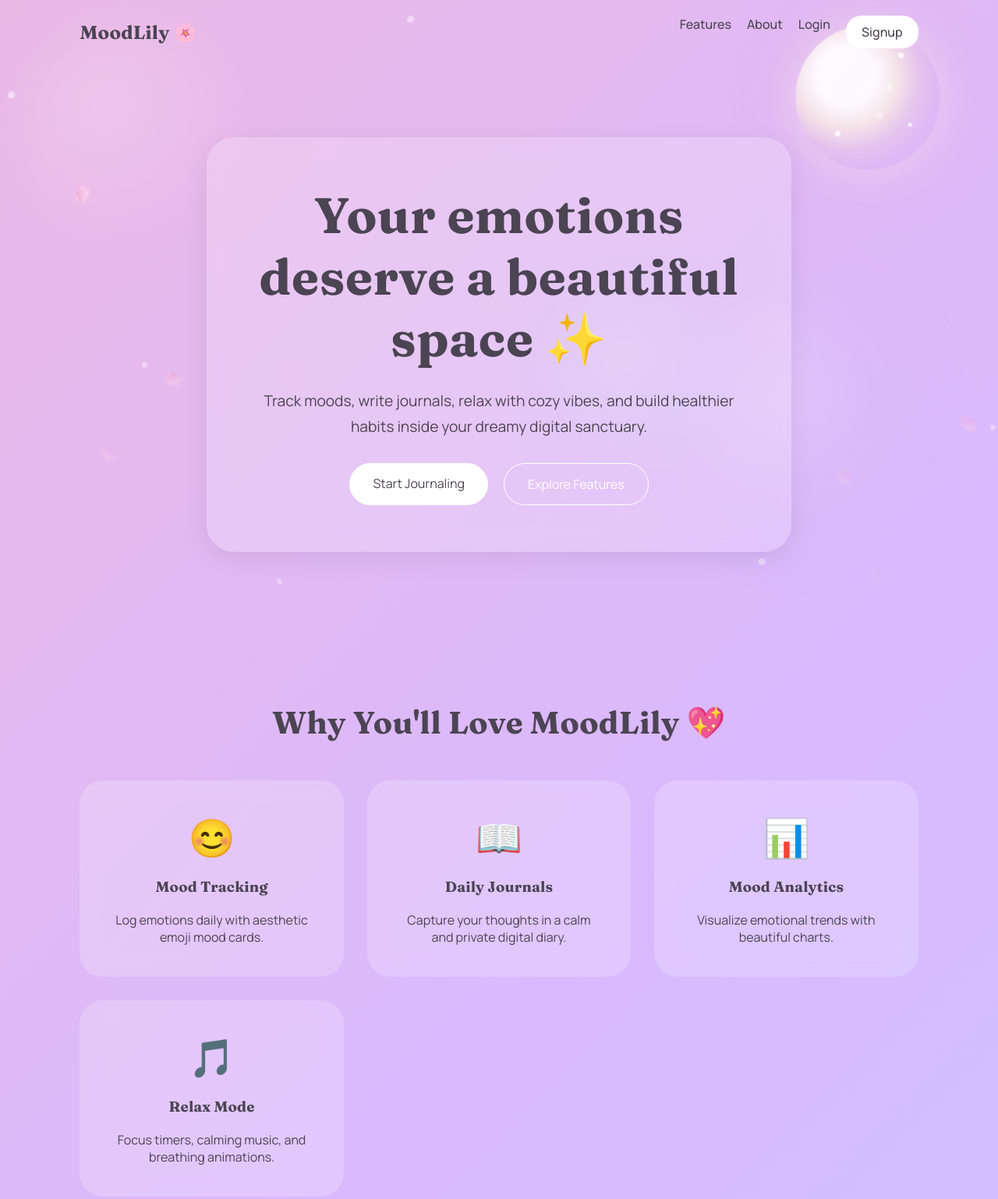
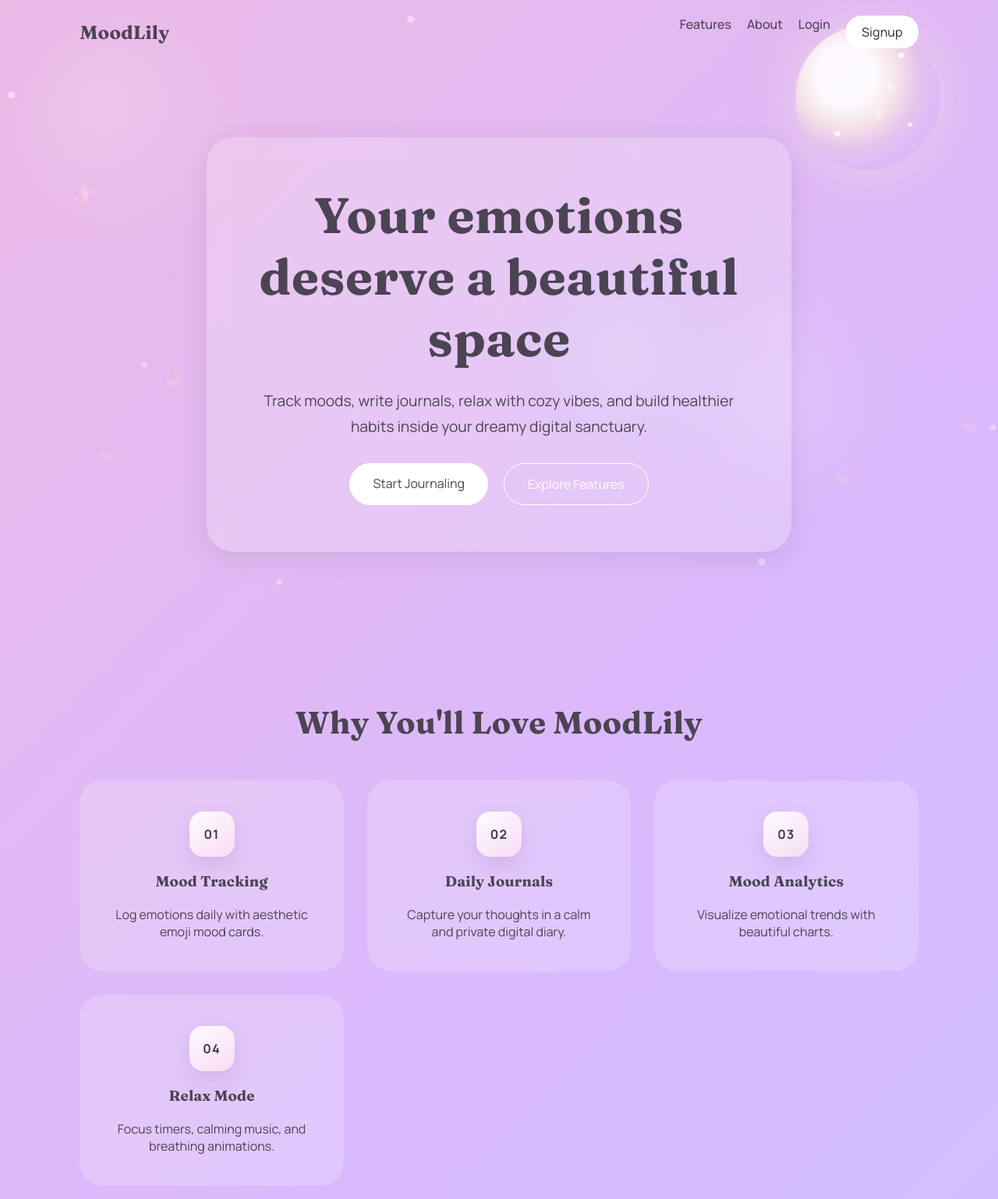
Before and after one commit to Sonalip12/MoodLily-Aesthetic-Mood-Journal, a website: page index.html in a window 1280 px wide. Shown: the top 1538 px of the page at 78% size. Drawn offline with Linux system fonts and the light colour scheme.

Commit message:
Add floral cursor sway effect and refine homepage copy

```diff
--- a/frontend/styles/global.css
+++ b/frontend/styles/global.css
@@ -11,6 +11,10 @@ html{
 :root{
   --font-body:'Manrope', sans-serif;
   --font-display:'Fraunces', serif;
+  --cursor-x:50vw;
+  --cursor-y:50vh;
+  --cursor-nx:0;
+  --cursor-ny:0;
 }
 
 body{
@@ -162,6 +166,8 @@ body > *{
   pointer-events:none;
   z-index:0;
   overflow:hidden;
+  transform:translate3d(calc(var(--cursor-nx) * 8px), calc(var(--cursor-ny) * 8px), 0);
+  transition:transform 180ms ease-out;
 }
 
 .sakura{
@@ -211,6 +217,50 @@ body > *{
 .sakura14{left:76%; animation-duration:16.8s; animation-delay:-5s; transform:scale(0.9) rotate(24deg);}
 .sakura15{left:88%; animation-duration:22s; animation-delay:-15s; transform:scale(1.25) rotate(46deg);}
 .sakura16{left:96%; animation-duration:18s; animation-delay:-8s; transform:scale(1.05) rotate(60deg);}
+
+.flower-cursor-layer{
+  position:fixed;
+  inset:0;
+  pointer-events:none;
+  z-index:4;
+}
+
+.flower-cursor-layer::before{
+  content:"";
+  position:absolute;
+  left:var(--cursor-x);
+  top:var(--cursor-y);
+  width:18px;
+  height:18px;
+  margin-left:-9px;
+  margin-top:-9px;
+  border-radius:50%;
+  background:
+    radial-gradient(circle at 50% 50%, rgba(255,255,255,0.96) 0 18%, rgba(255,194,224,0.88) 19% 48%, rgba(255,160,204,0.22) 49% 100%);
+  box-shadow:0 0 18px rgba(255,182,214,0.6);
+  opacity:0;
+  transform:scale(0.75);
+  transition:opacity 180ms ease, transform 180ms ease;
+}
+
+body.cursor-active .flower-cursor-layer::before{
+  opacity:0.95;
+  transform:scale(1);
+}
+
+.cursor-petal{
+  position:absolute;
+  width:13px;
+  height:13px;
+  margin-left:-6.5px;
+  margin-top:-6.5px;
+  pointer-events:none;
+  border-radius:78% 22% 76% 24%;
+  background:linear-gradient(135deg, rgba(255,255,255,1), rgba(255,210,232,0.92) 55%, rgba(244,150,196,0.82));
+  transform:rotate(var(--petal-rot));
+  opacity:0.95;
+  animation:cursorPetalFloat 1.25s ease-out forwards;
+}
 
 /* Floating Shapes */
 
@@ -348,7 +398,23 @@ body > *{
   }
 }
 
+@keyframes cursorPetalFloat{
+  0%{
+    opacity:0.95;
+    transform:translate3d(0, 0, 0) rotate(var(--petal-rot)) scale(1);
+  }
+
+  100%{
+    opacity:0;
+    transform:translate3d(var(--drift-x), var(--drift-y), 0) rotate(calc(var(--petal-rot) + 30deg)) scale(0.35);
+  }
+}
+
 @media (max-width: 768px){
+  .flower-cursor-layer{
+    display:none;
+  }
+
   .sakura{
     width:11px;
     height:11px;
@@ -519,8 +585,19 @@ body > *{
   transform:translateY(-8px);
 }
 
-.feature-card span{
-  font-size:3rem;
+.feature-mark{
+  display:inline-flex;
+  align-items:center;
+  justify-content:center;
+  width:58px;
+  height:58px;
+  border-radius:18px;
+  font-weight:700;
+  font-size:1rem;
+  letter-spacing:0.08em;
+  color:#3f3652;
+  background:linear-gradient(145deg, rgba(255,255,255,0.95), rgba(255,227,241,0.72));
+  box-shadow:0 10px 24px rgba(105,74,128,0.15);
 }
 
 .feature-card h3{
--- a/index.html
+++ b/index.html
@@ -4,7 +4,7 @@
     <meta charset="UTF-8" />
     <meta name="viewport" content="width=device-width, initial-scale=1.0" />
 
-    <title>MoodLily 🌸</title>
+    <title>MoodLily</title>
 
     <link rel="stylesheet" href="styles/global.css" />
 
@@ -55,7 +55,7 @@
     </audio>
 
     <nav class="navbar">
-      <h1>MoodLily 🌸</h1>
+      <h1>MoodLily</h1>
 
       <div class="nav-links">
         <a href="#features">Features</a>
@@ -68,7 +68,7 @@
 
     <section class="hero">
       <div class="hero-text">
-        <h2>Your emotions deserve a beautiful space ✨</h2>
+        <h2>Your emotions deserve a beautiful space</h2>
 
         <p>
           Track moods, write journals, relax with cozy vibes, and build
@@ -84,29 +84,29 @@
     </section>
 
     <section class="features" id="features">
-      <h2>Why You'll Love MoodLily 💖</h2>
+      <h2>Why You'll Love MoodLily</h2>
 
       <div class="feature-grid">
         <a class="feature-card" href="dashboard.html">
-          <span>😊</span>
+          <span class="feature-mark">01</span>
           <h3>Mood Tracking</h3>
           <p>Log emotions daily with aesthetic emoji mood cards.</p>
         </a>
 
         <a class="feature-card" href="journal.html">
-          <span>📖</span>
+          <span class="feature-mark">02</span>
           <h3>Daily Journals</h3>
           <p>Capture your thoughts in a calm and private digital diary.</p>
         </a>
 
         <a class="feature-card" href="analytics.html">
-          <span>📊</span>
+          <span class="feature-mark">03</span>
           <h3>Mood Analytics</h3>
           <p>Visualize emotional trends with beautiful charts.</p>
         </a>
 
         <a class="feature-card" href="relax.html">
-          <span>🎵</span>
+          <span class="feature-mark">04</span>
           <h3>Relax Mode</h3>
           <p>Focus timers, calming music, and breathing animations.</p>
         </a>
@@ -115,7 +115,7 @@
 
     <section class="about" id="about">
       <div class="about-card">
-        <h2>Built for cozy productivity 🌸</h2>
+        <h2>Built for cozy productivity</h2>
 
         <p>
           MoodLily combines wellness, journaling, focus tools, and emotional
@@ -126,7 +126,7 @@
     </section>
 
     <section class="testimonials">
-      <h2>Little moments of comfort ✨</h2>
+      <h2>Little moments of comfort</h2>
 
       <div class="testimonial-grid">
         <div class="testimonial-card">
@@ -151,7 +151,7 @@
 
     <footer class="footer">
       <div class="footer-content">
-        <h2>MoodLily 🌸</h2>
+        <h2>MoodLily</h2>
 
         <p>Your cozy digital mood journal.</p>
 
@@ -161,10 +161,11 @@
           <a href="support.html">Support</a>
         </div>
 
-        <span> © 2026 MoodLily. Made with 💖 </span>
+        <span> © 2026 MoodLily. Crafted with care. </span>
       </div>
     </footer>
 
+    <script src="scripts/flower-cursor.js"></script>
     <script src="scripts/home-music.js"></script>
   </body>
 </html>
--- /dev/null
+++ b/scripts/flower-cursor.js
@@ -0,0 +1,67 @@
+(() => {
+  const root = document.documentElement;
+  const body = document.body;
+
+  if (!body) {
+    return;
+  }
+
+  const trailLayer = document.createElement("div");
+  trailLayer.className = "flower-cursor-layer";
+  body.appendChild(trailLayer);
+
+  let pointerX = window.innerWidth / 2;
+  let pointerY = window.innerHeight / 2;
+  let easedX = pointerX;
+  let easedY = pointerY;
+  let lastPetalAt = 0;
+
+  const spawnPetal = (x, y) => {
+    const petal = document.createElement("span");
+    petal.className = "cursor-petal";
+    petal.style.left = `${x}px`;
+    petal.style.top = `${y}px`;
+    petal.style.setProperty("--drift-x", `${(Math.random() - 0.5) * 70}px`);
+    petal.style.setProperty("--drift-y", `${24 + Math.random() * 36}px`);
+    petal.style.setProperty("--petal-rot", `${Math.random() * 360}deg`);
+
+    trailLayer.appendChild(petal);
+    window.setTimeout(() => {
+      petal.remove();
+    }, 1300);
+  };
+
+  const updateSway = () => {
+    const nx = (easedX / window.innerWidth - 0.5) * 2;
+    const ny = (easedY / window.innerHeight - 0.5) * 2;
+
+    root.style.setProperty("--cursor-x", `${easedX}px`);
+    root.style.setProperty("--cursor-y", `${easedY}px`);
+    root.style.setProperty("--cursor-nx", nx.toFixed(3));
+    root.style.setProperty("--cursor-ny", ny.toFixed(3));
+  };
+
+  const tick = () => {
+    easedX += (pointerX - easedX) * 0.16;
+    easedY += (pointerY - easedY) * 0.16;
+    updateSway();
+    requestAnimationFrame(tick);
+  };
+
+  const onMove = (event) => {
+    pointerX = event.clientX;
+    pointerY = event.clientY;
+    body.classList.add("cursor-active");
+
+    const now = performance.now();
+    if (now - lastPetalAt > 45) {
+      spawnPetal(pointerX, pointerY);
+      lastPetalAt = now;
+    }
+  };
+
+  window.addEventListener("pointermove", onMove);
+  window.addEventListener("pointerdown", onMove);
+
+  tick();
+})();
--- a/styles/global.css
+++ b/styles/global.css
@@ -11,6 +11,10 @@ html{
 :root{
   --font-body:'Manrope', sans-serif;
   --font-display:'Fraunces', serif;
+  --cursor-x:50vw;
+  --cursor-y:50vh;
+  --cursor-nx:0;
+  --cursor-ny:0;
 }
 
 body{
@@ -162,6 +166,8 @@ body > *{
   pointer-events:none;
   z-index:0;
   overflow:hidden;
+  transform:translate3d(calc(var(--cursor-nx) * 8px), calc(var(--cursor-ny) * 8px), 0);
+  transition:transform 180ms ease-out;
 }
 
 .sakura{
@@ -211,6 +217,50 @@ body > *{
 .sakura14{left:76%; animation-duration:16.8s; animation-delay:-5s; transform:scale(0.9) rotate(24deg);}
 .sakura15{left:88%; animation-duration:22s; animation-delay:-15s; transform:scale(1.25) rotate(46deg);}
 .sakura16{left:96%; animation-duration:18s; animation-delay:-8s; transform:scale(1.05) rotate(60deg);}
+
+.flower-cursor-layer{
+  position:fixed;
+  inset:0;
+  pointer-events:none;
+  z-index:4;
+}
+
+.flower-cursor-layer::before{
+  content:"";
+  position:absolute;
+  left:var(--cursor-x);
+  top:var(--cursor-y);
+  width:18px;
+  height:18px;
+  margin-left:-9px;
+  margin-top:-9px;
+  border-radius:50%;
+  background:
+    radial-gradient(circle at 50% 50%, rgba(255,255,255,0.96) 0 18%, rgba(255,194,224,0.88) 19% 48%, rgba(255,160,204,0.22) 49% 100%);
+  box-shadow:0 0 18px rgba(255,182,214,0.6);
+  opacity:0;
+  transform:scale(0.75);
+  transition:opacity 180ms ease, transform 180ms ease;
+}
+
+body.cursor-active .flower-cursor-layer::before{
+  opacity:0.95;
+  transform:scale(1);
+}
+
+.cursor-petal{
+  position:absolute;
+  width:13px;
+  height:13px;
+  margin-left:-6.5px;
+  margin-top:-6.5px;
+  pointer-events:none;
+  border-radius:78% 22% 76% 24%;
+  background:linear-gradient(135deg, rgba(255,255,255,1), rgba(255,210,232,0.92) 55%, rgba(244,150,196,0.82));
+  transform:rotate(var(--petal-rot));
+  opacity:0.95;
+  animation:cursorPetalFloat 1.25s ease-out forwards;
+}
 
 /* Floating Shapes */
 
@@ -348,7 +398,23 @@ body > *{
   }
 }
 
+@keyframes cursorPetalFloat{
+  0%{
+    opacity:0.95;
+    transform:translate3d(0, 0, 0) rotate(var(--petal-rot)) scale(1);
+  }
+
+  100%{
+    opacity:0;
+    transform:translate3d(var(--drift-x), var(--drift-y), 0) rotate(calc(var(--petal-rot) + 30deg)) scale(0.35);
+  }
+}
+
 @media (max-width: 768px){
+  .flower-cursor-layer{
+    display:none;
+  }
+
   .sakura{
     width:11px;
     height:11px;
@@ -519,8 +585,19 @@ body > *{
   transform:translateY(-8px);
 }
 
-.feature-card span{
-  font-size:3rem;
+.feature-mark{
+  display:inline-flex;
+  align-items:center;
+  justify-content:center;
+  width:58px;
+  height:58px;
+  border-radius:18px;
+  font-weight:700;
+  font-size:1rem;
+  letter-spacing:0.08em;
+  color:#3f3652;
+  background:linear-gradient(145deg, rgba(255,255,255,0.95), rgba(255,227,241,0.72));
+  box-shadow:0 10px 24px rgba(105,74,128,0.15);
 }
 
 .feature-card h3{
```
Also changed, not shown: frontend/index.html (+13 -12 lines), frontend/scripts/flower-cursor.js (added, +67 -0 lines).
